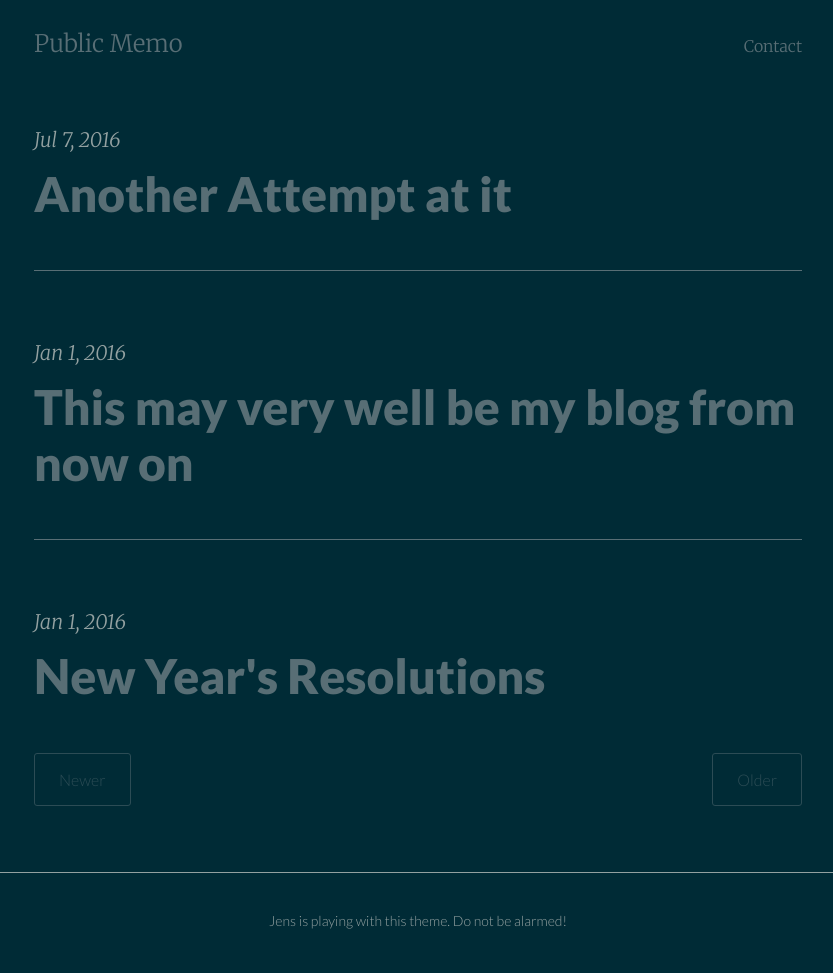
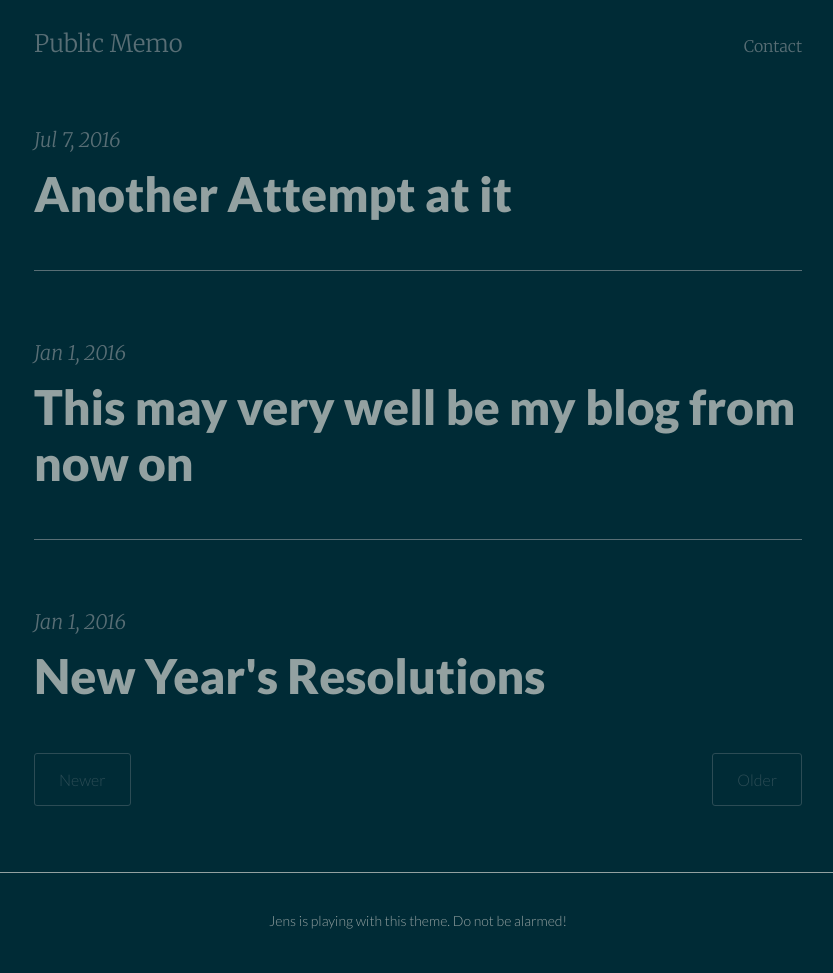
Before and after one commit to ohyran/ohyran.github.io, a Jekyll site: the page built from index.html, in a window 1280 px wide. Shown: the whole page, without its empty margins (222-1055 px from the left). Built offline with Jekyll 4.4.1, drawn with Linux system fonts in a browser that asks for light colours; the list of posts is cut into pages by our own code.

Commit message:
Update pixyll.css

```diff
--- a/css/pixyll.css
+++ b/css/pixyll.css
@@ -107,7 +107,7 @@ body {
 .post-link .post-title {
   margin-top: 0;
   font-weight: 600;
-  color: #586e75;
+  color: #93a1a1;
 }
 
 .pagination,
@@ -153,7 +153,7 @@ body {
   font-weight: 300;
   margin: 0;
   padding: .25rem 0;
-  color: #93a1a1;
+  color: #586e75;
   font-style: italic;
 }
 
@@ -221,8 +221,8 @@ blockquote {
 blockquote footer {
   font-size: .85rem;
   font-style: normal;
-  background-color: ##002b36;
-  color: #93a1a1;
+  background-color: ##586e75;
+  color: #002b36;
   border-color: transparent;
 }
 
```
